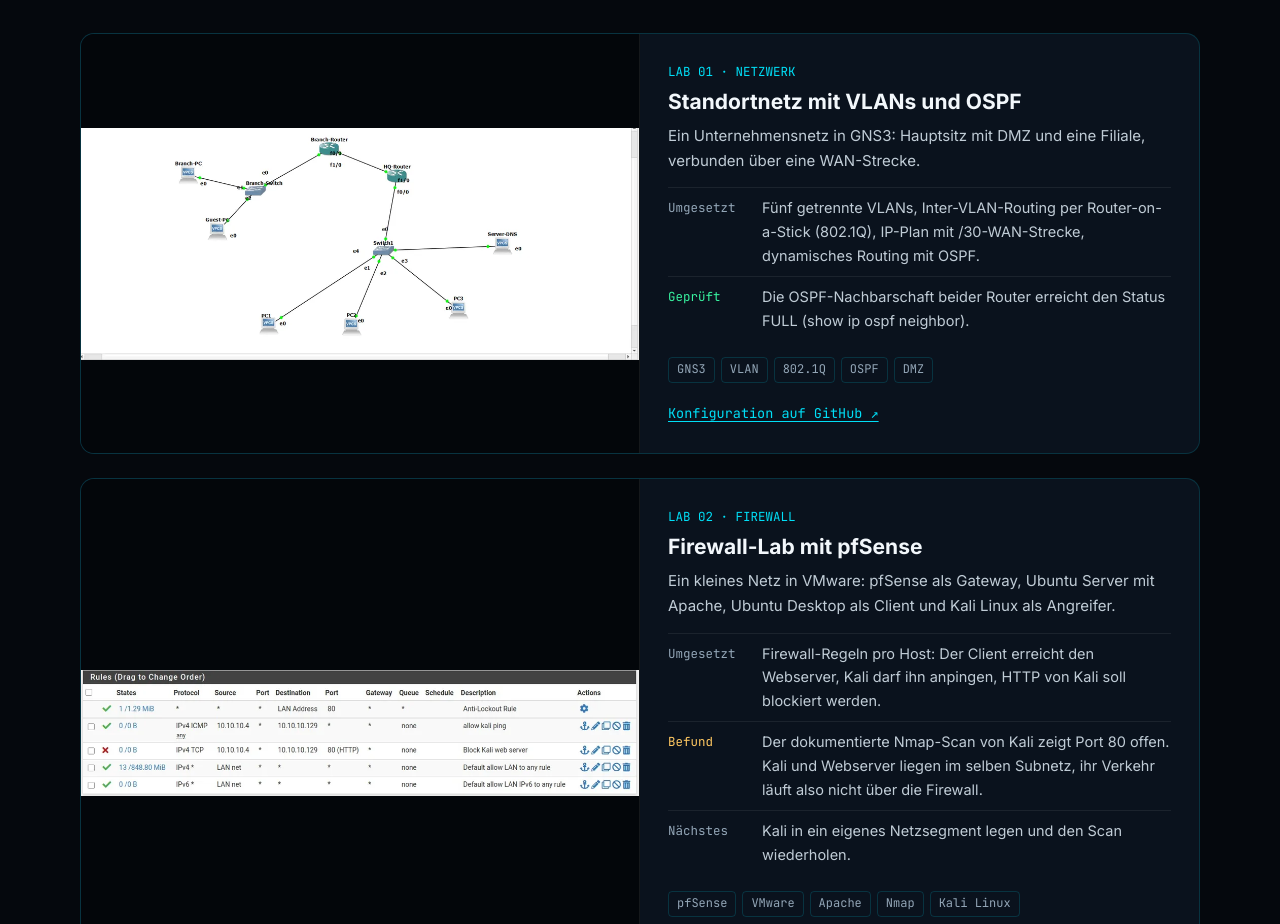
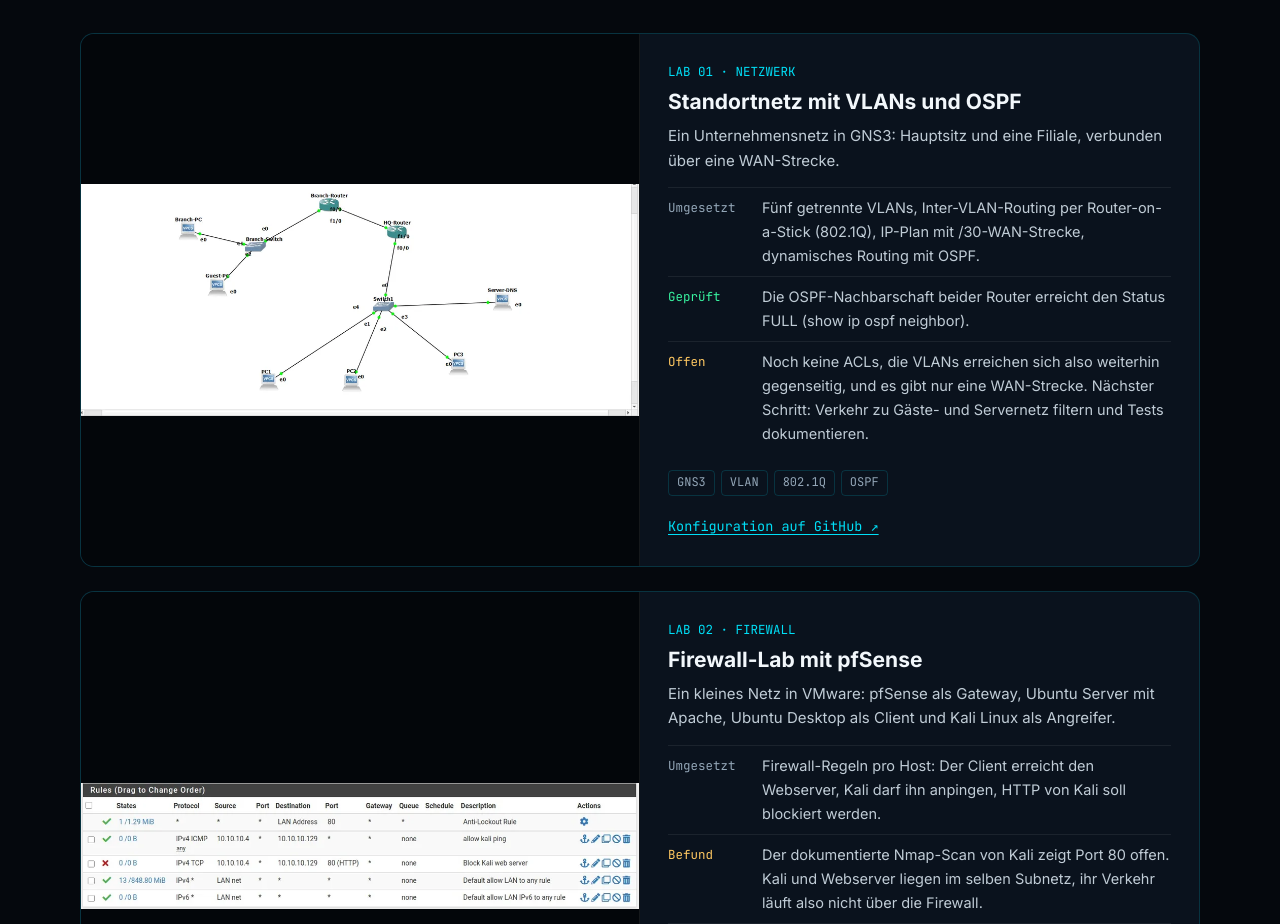
Before and after one commit to Y-elakkaoui/y-elakkaoui.github.io, a plain HTML site: page index.html in a window 1280 px wide. Shown: the part 2289-3213 px from the top of the page. Drawn offline with Linux system fonts and the light colour scheme.

Commit message:
Describe Lab 01 limitations accurately

```diff
--- a/index.html
+++ b/index.html
@@ -219,7 +219,7 @@
             <div class="project-body">
                 <div class="project-label">LAB 01 · <span data-en="NETWORK">NETZWERK</span></div>
                 <h3 data-en="Multi-site network with VLANs and OSPF">Standortnetz mit VLANs und OSPF</h3>
-                <p data-en="An enterprise network in GNS3: headquarters with DMZ and a branch office, connected by a WAN link.">Ein Unternehmensnetz in GNS3: Hauptsitz mit DMZ und eine Filiale, verbunden über eine WAN-Strecke.</p>
+                <p data-en="An enterprise network in GNS3: headquarters and a branch office, connected by a WAN link.">Ein Unternehmensnetz in GNS3: Hauptsitz und eine Filiale, verbunden über eine WAN-Strecke.</p>
                 <dl class="project-points">
                     <div>
                         <dt data-en="Built">Umgesetzt</dt>
@@ -229,9 +229,13 @@
                         <dt data-en="Verified">Geprüft</dt>
                         <dd data-en="The OSPF adjacency between both routers reaches the FULL state (show ip ospf neighbor).">Die OSPF-Nachbarschaft beider Router erreicht den Status FULL (show ip ospf neighbor).</dd>
                     </div>
+                    <div class="open">
+                        <dt data-en="Open">Offen</dt>
+                        <dd data-en="No ACLs yet, so the VLANs can still reach each other, and there is only one WAN link. Next step: filter traffic to the guest network and server zone, then document tests.">Noch keine ACLs, die VLANs erreichen sich also weiterhin gegenseitig, und es gibt nur eine WAN-Strecke. Nächster Schritt: Verkehr zu Gäste- und Servernetz filtern und Tests dokumentieren.</dd>
+                    </div>
                 </dl>
                 <ul class="tags">
-                    <li>GNS3</li><li>VLAN</li><li>802.1Q</li><li>OSPF</li><li>DMZ</li>
+                    <li>GNS3</li><li>VLAN</li><li>802.1Q</li><li>OSPF</li>
                 </ul>
                 <a class="text-link" href="https://github.com/Y-elakkaoui/Enterprise-MultiSite-VLAN-OSPF" target="_blank" rel="noopener noreferrer" data-en="Configuration on GitHub ↗">Konfiguration auf GitHub ↗</a>
             </div>
```
